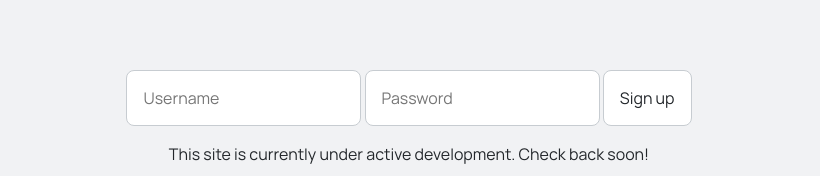
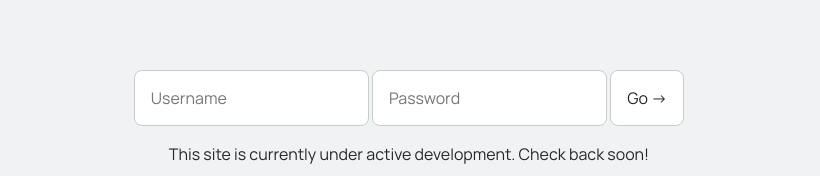
Before and after one commit to dsoloha/free-cities-online, a SvelteKit app: page / in a window 1280 px wide. Shown: the part 331-507 px from the top of the page, without its empty margins (231-1051 px from the left). Built offline with nearby package versions, Linux system fonts and the light colour scheme; a web font is replaced by a local one.

Commit message:
Minor tweak

```diff
--- a/src/routes/(intro)/SignupForm.svelte
+++ b/src/routes/(intro)/SignupForm.svelte
@@ -6,7 +6,7 @@
 <form>
 	<Input name="username" placeholder="Username" />
 	<Input name="password" placeholder="Password" type="password" />
-	<Button>Sign up</Button>
+	<Button>Go -></Button>
 </form>
 
 <style>
```
